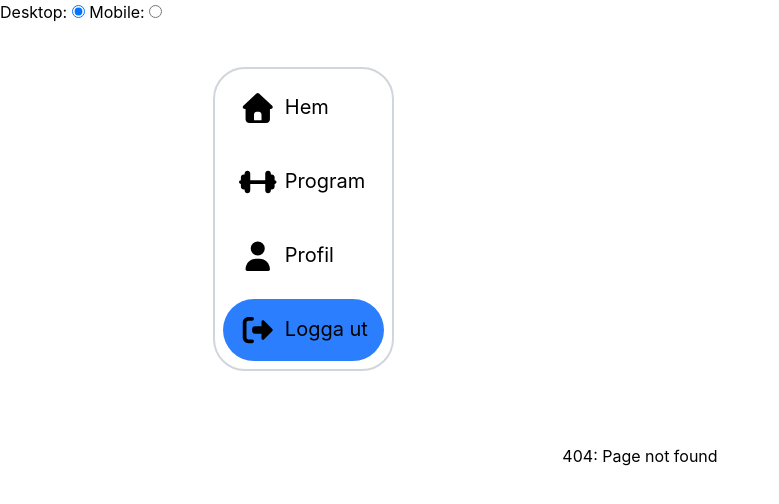
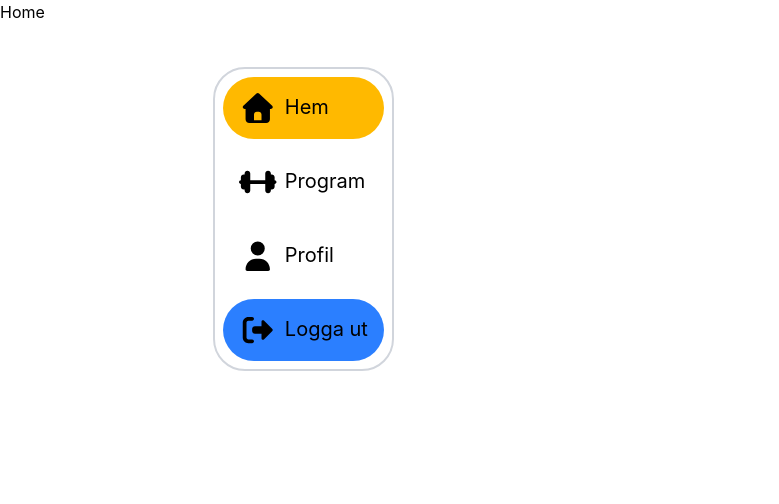
Before and after one commit to SEP400-Group-1/senior-fitness-app, a Vue app: page /app/home in a window 1280 px wide. Before the commit this address had no page. Shown: the top 504 px of the page, without its empty margins (0-779 px from the left). Built offline with nearby package versions, Linux system fonts and the light colour scheme; a web font is replaced by a local one.

Commit message:
set up router hierarchy

```diff
--- a/src/App.vue
+++ b/src/App.vue
@@ -1,6 +1,7 @@
 <script setup>
 import MobileNav from './components/MobileNav.vue'
 import DesktopNav from './components/DesktopNav.vue'
+import LoginForm from './components/LoginForm.vue'
 
 import { RouterView } from 'vue-router'
 import { ref } from 'vue'
@@ -9,16 +10,6 @@ const deviceType = ref(true)
 </script>
 
 <template>
-  <label>
-    Desktop:
-    <input type="radio" v-model="deviceType" checked value="1" />
-  </label>
-  <label>
-    Mobile:
-    <input type="radio" v-model="deviceType" value="2" />
-  </label>
-  <DesktopNav v-if="deviceType == 1"></DesktopNav>
-  <MobileNav v-else></MobileNav>
   <RouterView></RouterView>
 </template>
 
--- a/src/components/LoginForm.vue
+++ b/src/components/LoginForm.vue
@@ -1,4 +1,16 @@
-<script stup></script>
+<script setup>
+
+import { useRouter } from 'vue-router';
+
+const router = useRouter()
+
+const sampleLogin = () => {
+  console.log("click")
+  router.push('/app/home')
+}
+
+</script>
+
 
 <template>
   <div class="w-full max-w-xs m-auto">
@@ -32,12 +44,14 @@
         <button
           class="bg-blue-500 hover:bg-blue-700 text-white font-bold py-2 px-4 rounded focus:outline-none focus:shadow-outline"
           type="button"
+          @click="sampleLogin"
         >
           Sign In
         </button>
         <button
           class="bg-blue-500 hover:bg-blue-700 text-white font-bold py-2 px-4 rounded focus:outline-none focus:shadow-outline"
           type="button"
+          @click="sampleLogin"
         >
           Sign Up
         </button>
--- /dev/null
+++ b/src/views/AppView.vue
@@ -0,0 +1,17 @@
+<script setup>
+import MobileNav from '../components/MobileNav.vue'
+import DesktopNav from '../components/DesktopNav.vue'
+
+import { RouterView } from 'vue-router'
+import { ref } from 'vue'
+
+const deviceType = ref(1)
+</script>
+
+<template>
+  <DesktopNav v-if="deviceType == 1"></DesktopNav>
+  <MobileNav v-else></MobileNav>
+  <RouterView></RouterView>
+</template>
+
+<style scoped></style>
--- a/src/views/HomeView.vue
+++ b/src/views/HomeView.vue
@@ -1,7 +1,15 @@
-<script stup></script>
+<script setup>
+import MobileNav from '../components/MobileNav.vue'
+import DesktopNav from '../components/DesktopNav.vue'
+
+import { RouterView } from 'vue-router'
+import { ref } from 'vue'
+
+const deviceType = ref(1)
+</script>
 
 <template>
-  <div></div>
+  <div><h2>Home</h2></div>
 </template>
 
 <style scoped></style>
--- /dev/null
+++ b/src/views/LoginView.vue
@@ -0,0 +1,16 @@
+<script setup>
+import MobileNav from '../components/MobileNav.vue'
+import DesktopNav from '../components/DesktopNav.vue'
+import LoginForm from '../components/LoginForm.vue'
+
+import { RouterView } from 'vue-router'
+import { ref } from 'vue'
+
+const deviceType = ref(true)
+</script>
+
+<template>
+  <LoginForm></LoginForm>
+</template>
+
+<style scoped></style>
--- a/src/views/ProfileView.vue
+++ b/src/views/ProfileView.vue
@@ -1,7 +1,7 @@
 <script stup></script>
 
 <template>
-  <div></div>
+  <div><h2>Profile</h2></div>
 </template>
 
 <style scoped></style>
--- a/src/views/ProgramsView.vue
+++ b/src/views/ProgramsView.vue
@@ -1,7 +1,7 @@
 <script stup></script>
 
 <template>
-  <div></div>
+  <div><h2>Programs</h2></div>
 </template>
 
 <style scoped></style>
```
Also changed, not shown: src/router/index.js (+8 -3 lines).
